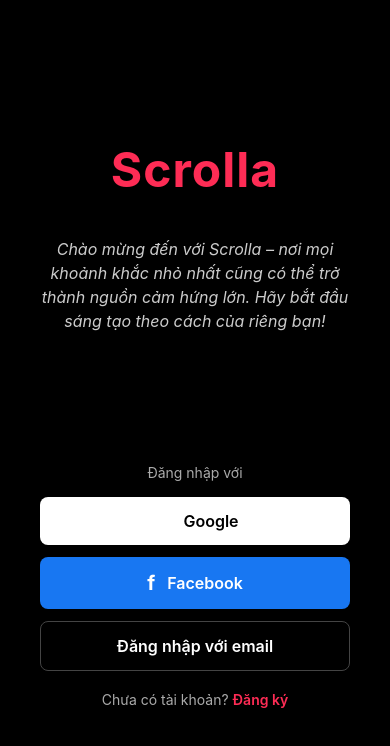
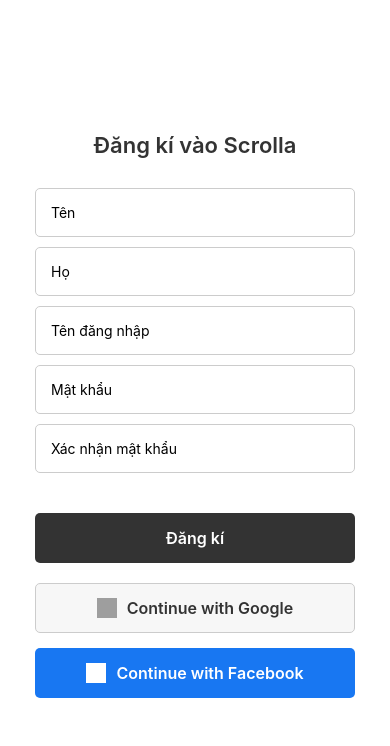
Before and after one commit to namnh1105/HRM_FE_APP, a React Native app: screen / in a window 390 px wide. Shown: the top 746 px of the page. Built offline with nearby package versions, Linux system fonts and the light colour scheme; grey boxes are pictures that could not be loaded.

Commit message:
Sửa lại theo Figma

```diff
--- a/package.json
+++ b/package.json
@@ -12,6 +12,7 @@
   },
   "dependencies": {
     "@expo/metro-runtime": "~6.1.2",
+    "@react-native-async-storage/async-storage": "^2.2.0",
     "@react-navigation/native": "^7.1.19",
     "@react-navigation/native-stack": "^7.6.2",
     "expo": "54.0.22",
--- a/src/App.tsx
+++ b/src/App.tsx
@@ -1,7 +1,6 @@
 import React from "react";
 import { NavigationContainer } from "@react-navigation/native";
 import { createNativeStackNavigator } from "@react-navigation/native-stack";
-import WelcomeScreen from "./screens/WelcomeScreen";
 import SignUp from "./screens/SignUp";
 import Login from "./screens/Login";
 
@@ -11,7 +10,6 @@ export default function App() {
   return (
     <NavigationContainer>
       <Stack.Navigator screenOptions={{ headerShown: false }}>
-        <Stack.Screen name="Welcome" component={WelcomeScreen} />
         <Stack.Screen name="SignUp" component={SignUp} />
         <Stack.Screen name="Login" component={Login} />
       </Stack.Navigator>
--- a/src/screens/SignUp.tsx
+++ b/src/screens/SignUp.tsx
@@ -1,5 +1,9 @@
 import React, { useState } from 'react';
-import { View, Text, TextInput, Button, Alert, StyleSheet, ScrollView } from 'react-native';
+import { View, Text, TextInput, Alert, StyleSheet, ScrollView, TouchableOpacity, ActivityIndicator, Image } from 'react-native';
+
+const PRIMARY_BUTTON_COLOR = '#333333';
+const GOOGLE_BUTTON_COLOR = '#F7F7F7';
+const FACEBOOK_BUTTON_COLOR = '#1877F2';
 
 const SignUp = ({ navigation }: any) => {
   const [givenName, setGivenName] = useState('');
@@ -10,12 +14,12 @@ const SignUp = ({ navigation }: any) => {
   const [loading, setLoading] = useState(false);
 
   const handleSignUp = async () => {
-    if (!givenName) return Alert.alert('Error', 'Tên không được bỏ trống');
-    if (!familyName) return Alert.alert('Error', 'Họ không được bỏ trống');
-    if (!username) return Alert.alert('Error', 'Username không được bỏ trống');
-    if (!password) return Alert.alert('Error', 'Password không được bỏ trống');
-    if (!confirmPassword) return Alert.alert('Error', 'Xác nhận mật khẩu không được bỏ trống');
-    if (password !== confirmPassword) return Alert.alert('Error', 'Xác nhận mật khẩu không khớp');
+    if (!givenName || !familyName || !username || !password || !confirmPassword) {
+      return Alert.alert('Lỗi', 'Vui lòng điền đầy đủ thông tin');
+    }
+    if (password !== confirmPassword) {
+      return Alert.alert('Lỗi', 'Xác nhận mật khẩu không khớp');
+    }
 
     setLoading(true);
 
@@ -30,97 +34,150 @@ const SignUp = ({ navigation }: any) => {
 
       if (!response.ok) {
         Alert.alert(
-          'Registration Failed',
-          `Status: ${response.status}\nError: ${data.error || 'Unknown'}\nMessage: ${data.message || 'No message'}`
+          'Đăng ký Thất bại',
+          `Trạng thái: ${response.status}\nLỗi: ${data.error || 'Không rõ'}\nThông báo: ${data.message || 'Không có thông báo'}`
         );
-        console.log('Full API response:', data);
         return;
       }
 
       if (data.success) {
-        Alert.alert('Success', 'Đăng ký thành công!', [
+        Alert.alert('Thành công', 'Đăng ký thành công!', [
           { text: 'OK', onPress: () => navigation.navigate('Login') },
         ]);
       } else {
-        Alert.alert('Error', data.message || 'Đăng ký thất bại');
-        console.log('API returned success=false:', data);
+        Alert.alert('Lỗi', data.message || 'Đăng ký thất bại');
       }
 
     } catch (error) {
-      Alert.alert('Error', `Không thể kết nối đến server.\n${error}`);
-      console.error('Fetch error:', error);
+      Alert.alert('Lỗi', `Không thể kết nối đến server.\n${error}`);
     } finally {
       setLoading(false);
     }
   };
 
+  const handleSocialSignIn = (provider: string) => {
+   // Alert.alert('Thông báo', `Bạn chọn Đăng nhập với ${provider}`);
+  };
+
   return (
-    <ScrollView contentContainerStyle={styles.container}>
-      <Text style={styles.title}>Sign Up</Text>
+    <View style={styles.container}>
+      <Text style={styles.title}>Đăng kí vào Scrolla</Text>
 
-      <View style={styles.inputGroup}>
-        <Text style={styles.label}>
-          Given Name<Text style={styles.required}>(*)</Text>
-        </Text>
-        <TextInput style={styles.input} value={givenName} onChangeText={setGivenName} />
+      <View style={styles.formContainer}>
+        <TextInput style={styles.input} value={givenName} onChangeText={setGivenName} placeholder="Tên" />
+        <TextInput style={styles.input} value={familyName} onChangeText={setFamilyName} placeholder="Họ" />
+        <TextInput style={styles.input} value={username} onChangeText={setUsername} placeholder="Tên đăng nhập" autoCapitalize="none" />
+        <TextInput style={styles.input} secureTextEntry value={password} onChangeText={setPassword} placeholder="Mật khẩu" />
+        <TextInput style={styles.input} secureTextEntry value={confirmPassword} onChangeText={setConfirmPassword} placeholder="Xác nhận mật khẩu" />
       </View>
 
-      <View style={styles.inputGroup}>
-        <Text style={styles.label}>
-          Family Name<Text style={styles.required}>(*)</Text>
-        </Text>
-        <TextInput style={styles.input} value={familyName} onChangeText={setFamilyName} />
+      <TouchableOpacity
+        style={[styles.button, { backgroundColor: PRIMARY_BUTTON_COLOR, opacity: loading ? 0.7 : 1 }]}
+        onPress={handleSignUp}
+        disabled={loading}
+      >
+        {loading ? (
+          <ActivityIndicator color="#ffffff" />
+        ) : (
+          <Text style={styles.buttonText}>Đăng kí</Text>
+        )}
+      </TouchableOpacity>
+
+      <View style={styles.socialButtonsContainer}>
+          <TouchableOpacity
+              style={[styles.socialButton, { backgroundColor: GOOGLE_BUTTON_COLOR, borderColor: '#ccc', borderWidth: 1 }]}
+              onPress={() => handleSocialSignIn('Google')}
+              disabled={loading}
+          >
+              <Image
+                  source={{ uri: 'https://img.icons8.com/color/48/000000/google-logo.png' }}
+                  style={styles.googleIcon}
+              />
+              <Text style={[styles.socialButtonText, { color: '#333' }]}>Continue with Google</Text>
+          </TouchableOpacity>
+
+          <TouchableOpacity
+              style={[styles.socialButton, { backgroundColor: FACEBOOK_BUTTON_COLOR }]}
+              onPress={() => handleSocialSignIn('Facebook')}
+              disabled={loading}
+          >
+              <Image
+                  source={{ uri: 'https://img.icons8.com/ios-filled/50/ffffff/facebook-new.png' }}
+                  style={styles.socialIcon}
+              />
+              <Text style={styles.socialButtonText}>Continue with Facebook</Text>
+          </TouchableOpacity>
       </View>
 
-      <View style={styles.inputGroup}>
-        <Text style={styles.label}>
-          Username<Text style={styles.required}>(*)</Text>
-        </Text>
-        <TextInput style={styles.input} value={username} onChangeText={setUsername} />
-      </View>
-
-      <View style={styles.inputGroup}>
-        <Text style={styles.label}>
-          Password<Text style={styles.required}>(*)</Text>
-        </Text>
-        <TextInput style={styles.input} secureTextEntry value={password} onChangeText={setPassword} />
-      </View>
-
-      <View style={styles.inputGroup}>
-        <Text style={styles.label}>
-          Confirm Password<Text style={styles.required}>(*)</Text>
-        </Text>
-        <TextInput style={styles.input} secureTextEntry value={confirmPassword} onChangeText={setConfirmPassword} />
-      </View>
-
-      <View style={styles.buttonWrapper}>
-        <Button title={loading ? 'Signing Up...' : 'Sign Up'} onPress={handleSignUp} disabled={loading} />
-      </View>
-
-      <View style={styles.loginContainer}>
-        <Text style={styles.loginText}>Bạn đã có tài khoản? </Text>
-        <Text style={styles.loginLink} onPress={() => navigation.navigate('Login')}>
-          Đăng nhập
-        </Text>
-      </View>
-
-      <Text style={styles.hint}>Các mục chứa (*) không được bỏ trống</Text>
-    </ScrollView>
+    </View>
   );
 };
 
 const styles = StyleSheet.create({
-  container: { padding: 20, justifyContent: 'flex-start' },
-  title: { fontSize: 28, marginTop: 50, marginBottom: 25, textAlign: 'center', fontWeight: 'bold' },
-  inputGroup: { marginBottom: 18 },
-  label: { fontSize: 14, fontWeight: '600', marginBottom: 5, flexDirection: 'row' },
-  required: { color: 'red', fontSize: 12, marginLeft: 5 },
-  input: { borderWidth: 1, borderColor: '#ccc', padding: 12, borderRadius: 5 },
-  buttonWrapper: { marginTop: 15, marginBottom: 20 },
-  loginContainer: { flexDirection: 'row', justifyContent: 'center', marginBottom: 15 },
-  loginText: { fontSize: 14, color: '#555' },
-  loginLink: { fontSize: 14, color: '#fe2c55', fontWeight: '600' },
-  hint: { fontSize: 12, color: '#fe2c55', textAlign: 'center', marginBottom: 25 },
+  container: {
+    flex: 1,
+    paddingHorizontal: 35,
+    justifyContent: 'center',
+    backgroundColor: '#ffffff'
+  },
+  title: {
+    fontSize: 22,
+    marginBottom: 30,
+    textAlign: 'center',
+    fontWeight: '600',
+    color: '#333'
+  },
+  formContainer: {
+    marginBottom: 30,
+  },
+  input: {
+    borderWidth: 1,
+    borderColor: '#ccc',
+    padding: 15,
+    borderRadius: 5,
+    marginBottom: 10,
+    fontSize: 14
+  },
+  button: {
+    padding: 15,
+    borderRadius: 5,
+    alignItems: 'center',
+    justifyContent: 'center',
+    marginBottom: 20,
+    height: 50,
+  },
+  buttonText: {
+    color: '#ffffff',
+    fontSize: 16,
+    fontWeight: '600',
+  },
+  socialButtonsContainer: {
+  },
+  socialButton: {
+    flexDirection: 'row',
+    alignItems: 'center',
+    justifyContent: 'center',
+    padding: 15,
+    borderRadius: 5,
+    marginBottom: 15,
+    height: 50,
+  },
+  socialIcon: {
+    width: 20,
+    height: 20,
+    marginRight: 10,
+    tintColor: '#ffffff'
+  },
+  googleIcon: {
+    width: 20,
+    height: 20,
+    marginRight: 10,
+  },
+  socialButtonText: {
+    fontSize: 16,
+    fontWeight: '600',
+    color: '#ffffff',
+  }
 });
 
 export default SignUp;
--- a/src/screens/WelcomeScreen.tsx
+++ /dev/null
@@ -1,175 +0,0 @@
-import React from "react";
-import { Text, View, StyleSheet, TouchableOpacity, Image, ScrollView } from "react-native";
-import { useSafeAreaInsets, SafeAreaProvider, EdgeInsets } from "react-native-safe-area-context";
-
-type WelcomeScreenProps = {
-  navigation: any;
-};
-
-const WelcomeScreen = ({ navigation }: WelcomeScreenProps) => {
-  const insets: EdgeInsets = useSafeAreaInsets();
-
-  return (
-    <SafeAreaProvider>
-      <ScrollView
-        contentContainerStyle={[styles.container, { paddingTop: insets.top }]}
-        bounces={false}
-      >
-        {/* Header */}
-        <View style={styles.header}>
-          {/* Tên app nổi bật */}
-          <Text style={styles.title}>Scrolla</Text>
-
-          {/* Subtitle / mô tả */}
-          <Text style={styles.subtitle}>
-            Chào mừng đến với Scrolla – nơi mọi khoảnh khắc nhỏ nhất cũng có thể trở thành nguồn cảm hứng lớn.
-            Hãy bắt đầu sáng tạo theo cách của riêng bạn!
-          </Text>
-
-          {/* Placeholder cho ảnh (sẽ thêm sau) */}
-          {/* <Image source={require('../assets/welcome.png')} style={styles.image} /> */}
-        </View>
-
-        {/* Footer */}
-        <View style={styles.footer}>
-          <Text style={styles.loginLabel}>Đăng nhập với</Text>
-
-          <TouchableOpacity style={styles.googleButton}>
-            <Image
-              source={{ uri: "https://www.google.com/favicon.ico" }}
-              style={styles.icon}
-            />
-            <Text style={styles.googleText}>Google</Text>
-          </TouchableOpacity>
-
-          <TouchableOpacity style={styles.facebookButton}>
-            <Text style={styles.facebookText}>f</Text>
-            <Text style={styles.buttonText}>Facebook</Text>
-          </TouchableOpacity>
-
-          <TouchableOpacity
-            style={styles.emailButton}
-            //onPress={() => navigation.navigate("SignIn")}
-          >
-            <Text style={styles.buttonText}>Đăng nhập với email</Text>
-          </TouchableOpacity>
-
-          <View style={styles.signupContainer}>
-            <Text style={styles.signupText}>Chưa có tài khoản? </Text>
-            <TouchableOpacity onPress={() => navigation.navigate("SignUp")}>
-              <Text style={styles.signupLink}>Đăng ký</Text>
-            </TouchableOpacity>
-          </View>
-        </View>
-      </ScrollView>
-    </SafeAreaProvider>
-  );
-};
-
-const styles = StyleSheet.create({
-  container: {
-    flexGrow: 1,
-    backgroundColor: "#000", // nền đen toàn màn hình
-    justifyContent: "space-between",
-  },
-  header: {
-    flex: 0.55,
-    justifyContent: "center",
-    alignItems: "center",
-    paddingHorizontal: 40,
-  },
-  title: {
-    fontSize: 48,
-    color: "#fe2c55",
-    fontWeight: "bold",
-    letterSpacing: 1,
-    marginVertical: 8,
-  },
-  subtitle: {
-    fontSize: 16,
-    color: "#ccc",
-    textAlign: "center",
-    lineHeight: 24,
-    marginTop: 30,
-    fontStyle : "italic",
-  },
-  footer: {
-    flex: 0.45,
-    paddingHorizontal: 40,
-    justifyContent: "flex-start",
-  },
-  loginLabel: {
-    color: "#aaa",
-    fontSize: 14,
-    textAlign: "center",
-    marginBottom: 16,
-  },
-  googleButton: {
-    flexDirection: "row",
-    alignItems: "center",
-    justifyContent: "center",
-    backgroundColor: "#fff",
-    paddingVertical: 14,
-    borderRadius: 8,
-    marginBottom: 12,
-  },
-  icon: {
-    width: 20,
-    height: 20,
-    marginRight: 12,
-  },
-  googleText: {
-    color: "#000",
-    fontWeight: "600",
-    fontSize: 16,
-  },
-  facebookButton: {
-    flexDirection: "row",
-    alignItems: "center",
-    justifyContent: "center",
-    backgroundColor: "#1877f2",
-    paddingVertical: 14,
-    borderRadius: 8,
-    marginBottom: 12,
-  },
-  facebookText: {
-    color: "#fff",
-    fontSize: 20,
-    fontWeight: "bold",
-    marginRight: 12,
-  },
-  emailButton: {
-    borderWidth: 1,
-    borderColor: "#444",
-    paddingVertical: 14,
-    borderRadius: 8,
-    marginBottom: 20,
-    alignItems: "center",
-  },
-  buttonText: {
-    color: "#fff",
-    fontSize: 16,
-    fontWeight: "600",
-  },
-  signupContainer: {
-    flexDirection: "row",
-    justifyContent: "center",
-    alignItems: "center",
-  },
-  signupText: {
-    color: "#aaa",
-    fontSize: 14,
-  },
-  signupLink: {
-    color: "#fe2c55",
-    fontSize: 14,
-    fontWeight: "600",
-  },
-  // image: {
-  //   width: 200,
-  //   height: 200,
-  //   marginTop: 20,
-  // },
-});
-
-export default WelcomeScreen;
```
Also changed, not shown: 1 other file (tests, documents, lock files or other folders).
